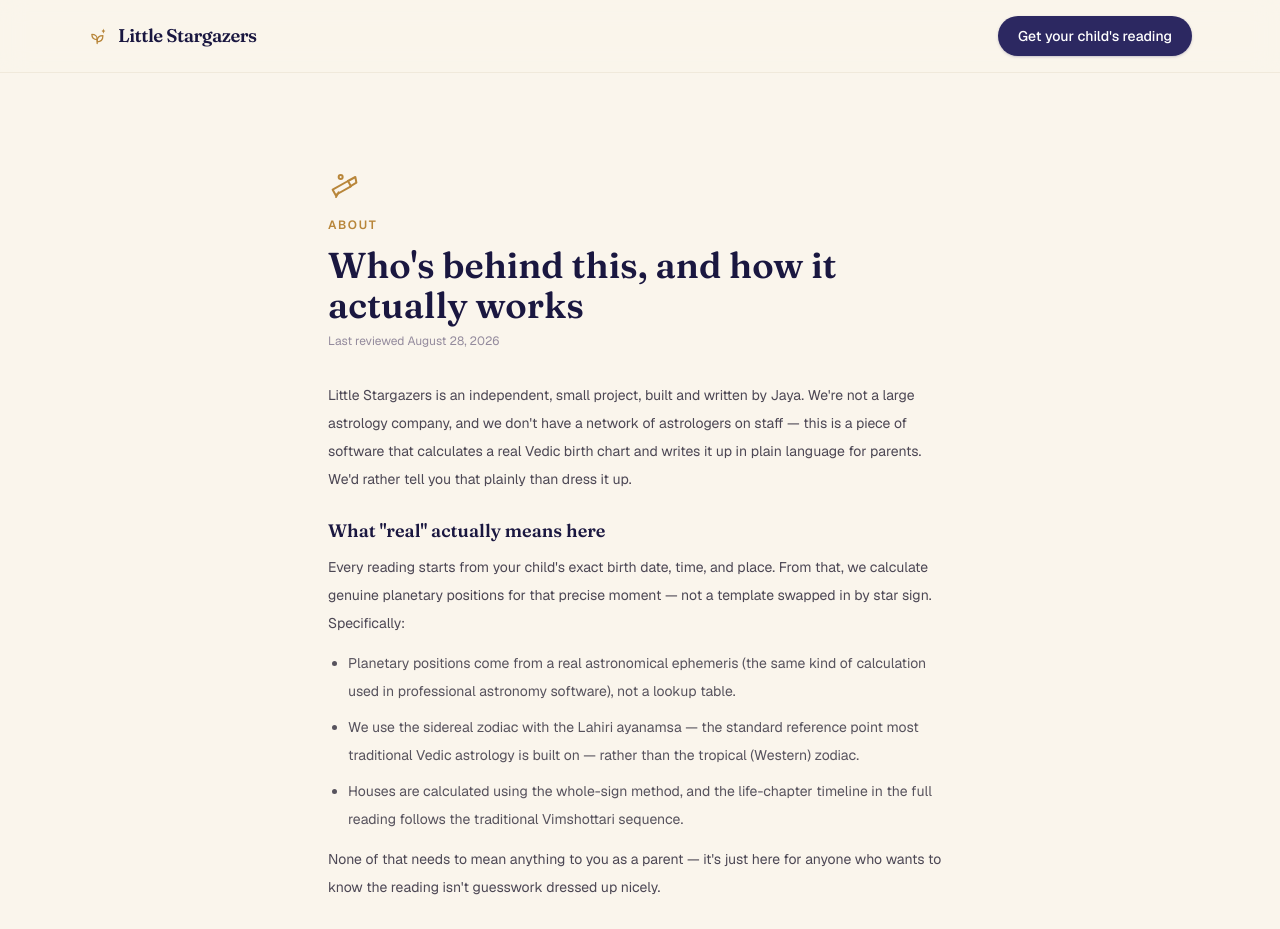
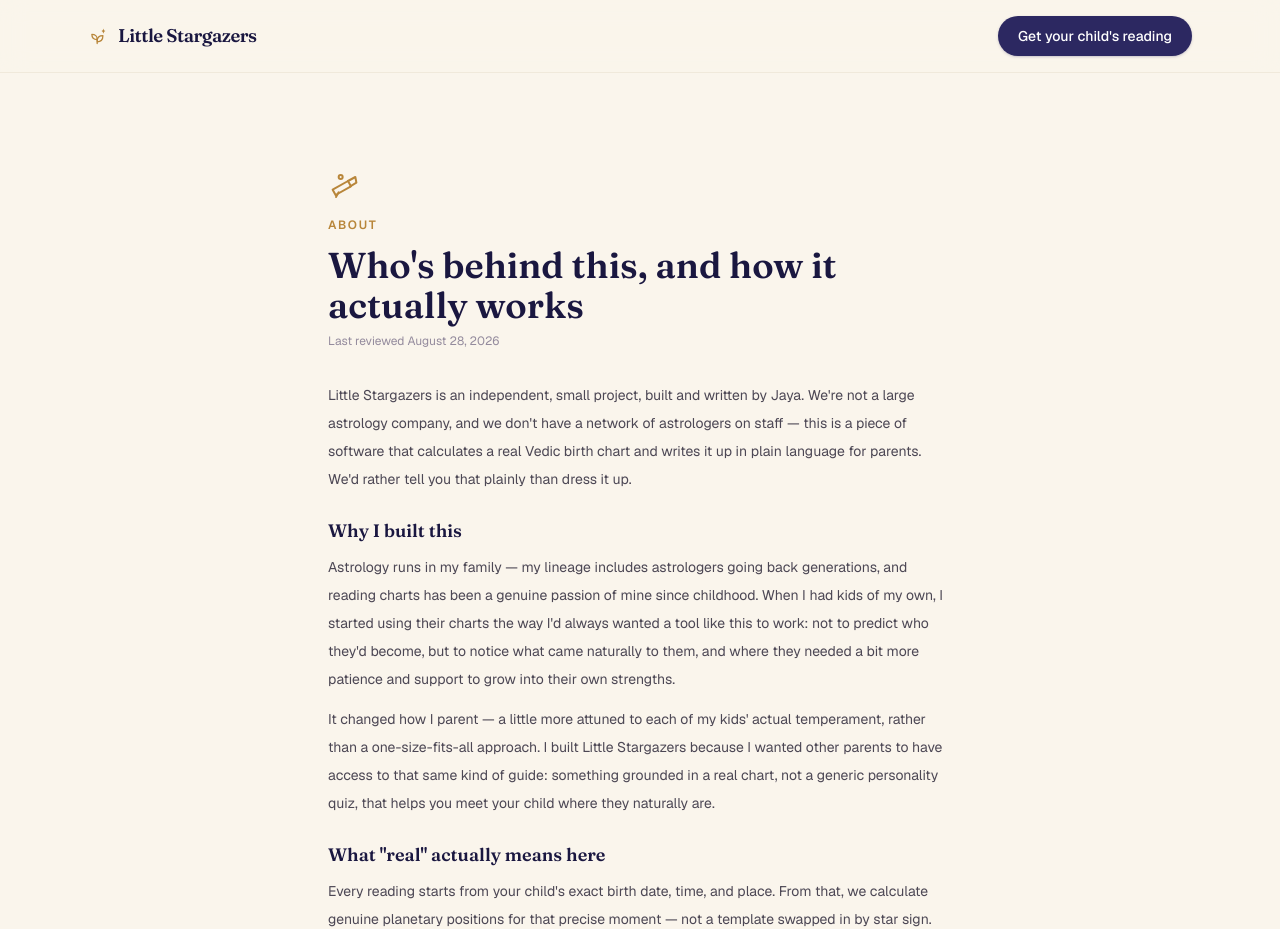
Before and after one commit to vedicastro-alt/AstroEducation, a Next.js app: page /about in a window 1280 px wide. Shown: the top 929 px of the page. Built offline with nearby package versions, Linux system fonts and the light colour scheme; no server answers.

Commit message:
Add "Why I built this" section to About page
Real founder story (family astrology lineage, using it with her own
kids) -- an honest E-E-A-T signal, not a fabricated credential, per
the SEO plan's Phase 0 byline work.

```diff
--- a/src/app/about/page.tsx
+++ b/src/app/about/page.tsx
@@ -38,6 +38,29 @@ export default function AboutPage() {
           writes it up in plain language for parents. We&apos;d rather tell
           you that plainly than dress it up.
         </p>
+
+        <div>
+          <h2 className="font-serif text-lg font-semibold text-primary-dark">
+            Why I built this
+          </h2>
+          <p className="mt-2">
+            Astrology runs in my family — my lineage includes astrologers
+            going back generations, and reading charts has been a genuine
+            passion of mine since childhood. When I had kids of my own, I
+            started using their charts the way I&apos;d always wanted a tool
+            like this to work: not to predict who they&apos;d become, but to
+            notice what came naturally to them, and where they needed a bit
+            more patience and support to grow into their own strengths.
+          </p>
+          <p className="mt-3">
+            It changed how I parent — a little more attuned to each of my
+            kids&apos; actual temperament, rather than a one-size-fits-all
+            approach. I built Little Stargazers because I wanted other
+            parents to have access to that same kind of guide: something
+            grounded in a real chart, not a generic personality quiz, that
+            helps you meet your child where they naturally are.
+          </p>
+        </div>
 
         <div>
           <h2 className="font-serif text-lg font-semibold text-primary-dark">
```
